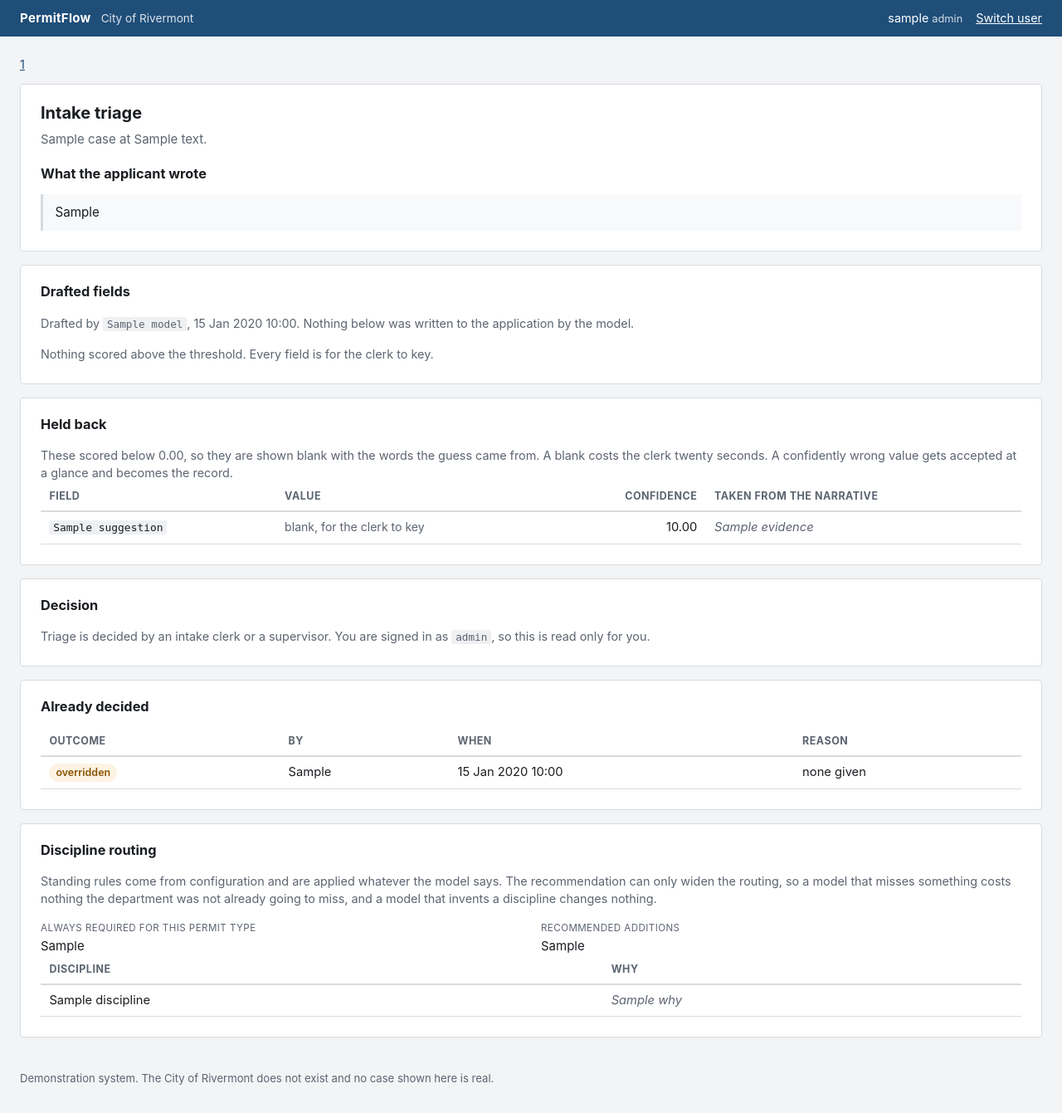
After one commit to hworku24/permit-review-workflow, a FastAPI app: template permitflow/ui/templates/triage.html in a window 1280 px wide. The commit adds this page. Shown: the whole page at 83% size. Run offline with FastAPI, Linux system fonts and the light colour scheme; the template is opened without the code that fills it: most values are stand-ins (such as "Sample title", 1, 10 or a date in 2020).

Commit message:
Triage screen, and a provider that can actually withhold
The screen shows the applicant's narrative, what was drafted from it with the
evidence span for each field, what was held back and why, and the routing
recommendation with its reasoning. A clerk or supervisor accepts or overrides;
an override needs a reason, because an override with none is an audit row that
explains nothing two years later. Reviewers get it read only.

The offline provider could not produce a below-threshold suggestion. Every
pattern scored 0.74 or higher, so AI-02, the rule that a low-confidence field is
shown blank instead of guessed, was implemented, tested against a stub, and
unreachable in the running system. A rule-based extractor that is uniformly
confident is miscalibrated by construction, so three weak signals now exist:
'improvements' does not say what the work is, 'mixed use' narrows occupancy to
several possibilities and not one, and a bare figure near the word budget is as
likely to be a unit count as a valuation. All three land below the threshold.

A sixth demo case carries a narrative that trips all three, so the screen opens
on a case with one drafted field and three held back. That case is the one worth
walking an interviewer through.

The drafted and held-back panels stay on the page after a decision. Hiding them
would leave a clerk who just accepted looking at an empty screen.

14 tests. The one that matters asserts the withheld guess never appears as a
value, only its confidence and the words it came from.

```diff
--- a/permitflow/ui/routes.py
+++ b/permitflow/ui/routes.py
@@ -14,7 +14,9 @@ from fastapi import APIRouter, Form, HTTPException, Request
 from fastapi.responses import HTMLResponse, RedirectResponse
 from fastapi.templating import Jinja2Templates
 
-from ..db import read_connection
+from ..ai import recording
+from ..config import get_settings
+from ..db import read_connection, transaction
 from ..process.states import Role
 from .deps import ACTOR_COOKIE, NotSignedIn, current_actor, staff_directory, to_picker
 
@@ -341,3 +343,123 @@ def case_detail(application_id: UUID, request: Request):
         }
 
     return TEMPLATES.TemplateResponse(request=request, name="case.html", context=context)
+
+
+# ---------------------------------------------------------------------------
+# Triage review
+# ---------------------------------------------------------------------------
+
+def _pending_extraction(conn, application_id: UUID) -> dict | None:
+    """The extraction awaiting a decision, newest first if triage was run twice."""
+    with conn.cursor() as cur:
+        cur.execute(
+            """SELECT id, payload, model, prompt_version, confidence, created_at
+               FROM ai_recommendation
+               WHERE application_id = %s AND kind = 'field_extraction' AND accepted IS NULL
+               ORDER BY created_at DESC LIMIT 1""",
+            (str(application_id),),
+        )
+        return cur.fetchone()
+
+
+def _decided_extractions(conn, application_id: UUID) -> list[dict]:
+    with conn.cursor() as cur:
+        cur.execute(
+            """SELECT payload, override_payload, accepted, decided_by, decided_at
+               FROM ai_recommendation
+               WHERE application_id = %s AND kind = 'field_extraction'
+                 AND accepted IS NOT NULL
+               ORDER BY decided_at DESC""",
+            (str(application_id),),
+        )
+        return cur.fetchall()
+
+
+def _routing_recommendation(conn, application_id: UUID) -> dict | None:
+    with conn.cursor() as cur:
+        cur.execute(
+            """SELECT payload, model, prompt_version
+               FROM ai_recommendation
+               WHERE application_id = %s AND kind = 'discipline_routing'
+               ORDER BY created_at DESC LIMIT 1""",
+            (str(application_id),),
+        )
+        return cur.fetchone()
+
+
+@router.get("/case/{application_id}/triage", response_class=HTMLResponse)
+def triage_review(application_id: UUID, request: Request):
+    """What the model drafted, what it declined to draft, and the evidence for both."""
+    try:
+        actor = current_actor(request)
+    except NotSignedIn:
+        return to_picker(request)
+
+    with read_connection() as conn:
+        case = _summary(conn, application_id)
+        if case is None:
+            raise HTTPException(status_code=404, detail="no such application")
+        # The summary view carries no narrative, and this is the one screen where the
+        # applicant's own words have to sit next to what was drafted from them.
+        with conn.cursor() as cur:
+            cur.execute(
+                "SELECT scope_narrative FROM application WHERE id = %s", (str(application_id),)
+            )
+            case["scope_narrative"] = cur.fetchone()["scope_narrative"]
+
+        pending = _pending_extraction(conn, application_id)
+        decided = _decided_extractions(conn, application_id)
+        # The fields panels read from whichever extraction is most relevant. After a
+        # decision the draft is still the interesting part of the page, and hiding it would
+        # leave a clerk who just accepted looking at an empty screen.
+        latest = pending or (decided[0] if decided else None)
+        context = {
+            "actor": actor,
+            "case": case,
+            "pending": pending,
+            "latest": latest,
+            "decided": decided,
+            "routing": _routing_recommendation(conn, application_id),
+            "threshold": get_settings().ai_field_confidence_threshold,
+            "may_decide": actor.role in (Role.INTAKE_CLERK, Role.SUPERVISOR),
+        }
+
+    return TEMPLATES.TemplateResponse(request=request, name="triage.html", context=context)
+
+
+@router.post("/case/{application_id}/triage")
+def decide_triage(
+    application_id: UUID,
+    request: Request,
+    recommendation_id: UUID = Form(...),
+    action: str = Form(...),
+    reason: str = Form(""),
+):
+    """Accept the draft as it stands, or override it with a reason.
+
+    Only clerks and supervisors decide. The check is here and in `recording.decide`, which
+    refuses a second decision on the same row: the first decision is the one that moved the
+    case, and letting it be overwritten would lose the actor who made it.
+    """
+    try:
+        actor = current_actor(request)
+    except NotSignedIn:
+        return to_picker(request)
+
+    if actor.role not in (Role.INTAKE_CLERK, Role.SUPERVISOR):
+        raise HTTPException(status_code=403, detail=f"role {actor.role} may not decide triage")
+
+    if action == "override" and not reason.strip():
+        # An override with no reason is the audit row that explains nothing two years later.
+        raise HTTPException(status_code=422, detail="an override needs a reason")
+
+    with transaction() as conn:
+        recording.decide(
+            conn,
+            recommendation_id,
+            actor=actor.username,
+            accepted=(action == "accept"),
+            override_payload={"reason": reason.strip()} if action == "override" else None,
+        )
+
+    return RedirectResponse(url=f"/ui/case/{application_id}/triage", status_code=303)
--- a/permitflow/ui/static/app.css
+++ b/permitflow/ui/static/app.css
@@ -176,3 +176,28 @@ tr.nested td { background: #fafbfc; padding-top: 0.4rem; padding-bottom: 0.6rem;
 .timeline .detail { grid-column: 2 / 4; color: var(--muted); font-size: 0.85rem; }
 
 td.nowrap { white-space: nowrap; }
+
+/* Triage */
+
+h2.sub { margin-top: 1.25rem; }
+.narrative {
+  margin: 0.5rem 0 0;
+  padding: 0.7rem 0.9rem;
+  background: #f7f9fb;
+  border-left: 3px solid var(--line);
+  font-size: 0.95rem;
+}
+td.evidence { color: var(--muted); font-style: italic; }
+.blank { color: var(--muted); font-size: 0.88rem; }
+
+.decision label { display: block; font-size: 0.8rem; color: var(--muted); margin: 0.6rem 0 0.2rem; }
+.decision input[type="text"] {
+  font: inherit;
+  padding: 0.35rem 0.5rem;
+  border: 1px solid var(--line);
+  border-radius: 3px;
+  max-width: 100%;
+}
+.decision .actions { margin-top: 0.8rem; display: flex; gap: 0.6rem; }
+button.secondary { background: #fff; color: var(--accent); }
+button.secondary:hover { background: #eef2f6; }
--- a/permitflow/ui/templates/case.html
+++ b/permitflow/ui/templates/case.html
@@ -165,6 +165,10 @@
 {% if recommendations %}
 <div class="panel">
   <h2>AI recommendations</h2>
+  <p class="note">
+    <a href="/ui/case/{{ case.application_id }}/triage">Open the triage screen</a> to see the
+    drafted fields, what was held back, and the evidence for each.
+  </p>
   <table class="grid">
     <thead>
       <tr><th>Kind</th><th>Model</th><th>Prompt</th><th class="num">Confidence</th><th>Decision</th><th>Decided by</th></tr>
--- /dev/null
+++ b/permitflow/ui/templates/triage.html
@@ -0,0 +1,160 @@
+{% extends "base.html" %}
+{% block title %}Triage {{ case.application_number }}{% endblock %}
+
+{% macro ts(value) %}{{ value.strftime('%d %b %Y %H:%M') if value else 'not set' }}{% endmacro %}
+
+{% block content %}
+<p class="crumb">
+  <a href="/ui/case/{{ case.application_id }}">{{ case.application_number }}</a>
+</p>
+
+<div class="panel">
+  <h1>Intake triage</h1>
+  <p class="summary">{{ case.permit_type_name }} at {{ case.situs_address }}</p>
+
+  <h2 class="sub">What the applicant wrote</h2>
+  <blockquote class="narrative">{{ case.scope_narrative }}</blockquote>
+</div>
+
+{% if latest %}
+{% set fields = latest.payload.get('accepted', {}) %}
+{% set withheld = latest.payload.get('withheld', []) %}
+
+<div class="panel">
+  <h2>Drafted fields</h2>
+  <p class="note">
+    Drafted by <code>{{ latest.model or 'offline-rules-v1' }}</code>{% if latest.created_at %},
+    {{ ts(latest.created_at) }}{% endif %}. Nothing below was written to the application by
+    the model.
+  </p>
+
+  {% if fields %}
+  <table class="grid">
+    <thead>
+      <tr><th>Field</th><th>Value</th><th class="num">Confidence</th><th>Taken from the narrative</th></tr>
+    </thead>
+    <tbody>
+      {% for name, suggestion in fields.items() %}
+      <tr>
+        <td><code>{{ name }}</code></td>
+        <td><strong>{{ suggestion.value }}</strong></td>
+        <td class="num">{{ '%.2f'|format(suggestion.confidence) }}</td>
+        <td class="evidence">{{ suggestion.evidence }}</td>
+      </tr>
+      {% endfor %}
+    </tbody>
+  </table>
+  {% else %}
+  <p class="note">Nothing scored above the threshold. Every field is for the clerk to key.</p>
+  {% endif %}
+</div>
+
+{% if withheld %}
+<div class="panel">
+  <h2>Held back</h2>
+  <p class="note">
+    These scored below {{ '%.2f'|format(threshold) }}, so they are shown blank with the words
+    the guess came from. A blank costs the clerk twenty seconds. A confidently wrong value
+    gets accepted at a glance and becomes the record.
+  </p>
+  <table class="grid">
+    <thead>
+      <tr><th>Field</th><th>Value</th><th class="num">Confidence</th><th>Taken from the narrative</th></tr>
+    </thead>
+    <tbody>
+      {% for suggestion in withheld %}
+      <tr>
+        <td><code>{{ suggestion.name }}</code></td>
+        <td><span class="blank">blank, for the clerk to key</span></td>
+        <td class="num">{{ '%.2f'|format(suggestion.confidence) }}</td>
+        <td class="evidence">{{ suggestion.evidence }}</td>
+      </tr>
+      {% endfor %}
+    </tbody>
+  </table>
+</div>
+{% endif %}
+
+<div class="panel">
+  <h2>Decision</h2>
+  {% if not pending %}
+  <p class="note">No extraction is waiting on a decision for this case.</p>
+  {% elif may_decide %}
+  <form method="post" action="/ui/case/{{ case.application_id }}/triage" class="decision">
+    <input type="hidden" name="recommendation_id" value="{{ pending.id }}">
+    <p class="note">
+      Accepting records that you, {{ actor.username }}, took the draft as it stands.
+      Overriding records that you did not, and why.
+    </p>
+    <label for="reason">Reason, if overriding</label>
+    <input type="text" id="reason" name="reason" placeholder="what the draft got wrong" size="60">
+    <div class="actions">
+      <button type="submit" name="action" value="accept">Accept the draft</button>
+      <button type="submit" name="action" value="override" class="secondary">Override</button>
+    </div>
+  </form>
+  {% else %}
+  <p class="note">
+    Triage is decided by an intake clerk or a supervisor. You are signed in as
+    <code>{{ actor.role }}</code>, so this is read only for you.
+  </p>
+  {% endif %}
+</div>
+{% endif %}
+
+{% if decided %}
+<div class="panel">
+  <h2>Already decided</h2>
+  <table class="grid">
+    <thead>
+      <tr><th>Outcome</th><th>By</th><th>When</th><th>Reason</th></tr>
+    </thead>
+    <tbody>
+      {% for row in decided %}
+      <tr>
+        <td>
+          {% if row.accepted %}<span class="pill sla-on-track">accepted</span>
+          {% else %}<span class="pill sla-at-risk">overridden</span>{% endif %}
+        </td>
+        <td>{{ row.decided_by }}</td>
+        <td>{{ ts(row.decided_at) }}</td>
+        <td>{{ (row.override_payload or {}).get('reason') or (row.override_payload or {}).get('clerk_correction', {}).get('reason') or 'none given' }}</td>
+      </tr>
+      {% endfor %}
+    </tbody>
+  </table>
+</div>
+{% endif %}
+
+{% if routing %}
+<div class="panel">
+  <h2>Discipline routing</h2>
+  <p class="note">
+    Standing rules come from configuration and are applied whatever the model says. The
+    recommendation can only widen the routing, so a model that misses something costs
+    nothing the department was not already going to miss, and a model that invents a
+    discipline changes nothing.
+  </p>
+  <div class="facts">
+    <div>
+      <dt>Always required for this permit type</dt>
+      <dd>{{ routing.payload.always_required|join(', ') or 'none' }}</dd>
+    </div>
+    <div>
+      <dt>Recommended additions</dt>
+      <dd>{{ routing.payload.recommended_additions|join(', ') or 'none' }}</dd>
+    </div>
+  </div>
+  {% if routing.payload.reasoning %}
+  <table class="grid">
+    <thead><tr><th>Discipline</th><th>Why</th></tr></thead>
+    <tbody>
+      {% for discipline, why in routing.payload.reasoning.items() %}
+      <tr><td>{{ discipline }}</td><td class="evidence">{{ why }}</td></tr>
+      {% endfor %}
+    </tbody>
+  </table>
+  {% endif %}
+</div>
+{% endif %}
+{% endblock %}
--- a/ruff.toml
+++ b/ruff.toml
@@ -16,8 +16,10 @@ ignore = [
 ]
 
 [lint.per-file-ignores]
-# `Depends(...)` in a parameter default is the FastAPI idiom, not a mutable-default bug.
+# `Depends(...)` and `Form(...)` in a parameter default are the FastAPI idiom, not a
+# mutable-default bug.
 "permitflow/api/routes/*" = ["B008"]
+"permitflow/ui/routes.py" = ["B008"]
 # Tests assert on magic values by design, and fixtures shadow builtins-adjacent names.
 "tests/*" = ["B011"]
 
```
Also changed, not shown: permitflow/ai/provider.py (+38 -12 lines), scripts/seed_demo.py (+31 -1 lines), tests/conftest.py (+54 -0 lines), tests/test_ui_triage.py (added, +156 -0 lines).
